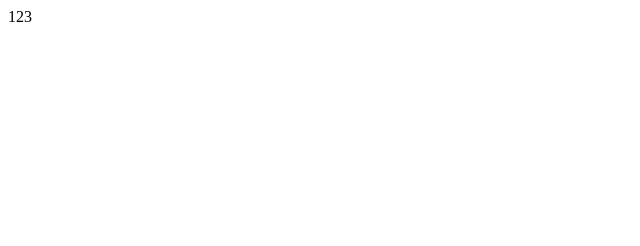
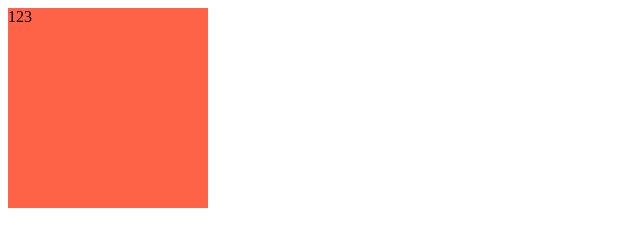
Before and after one commit to Stephen4951/stephen-html, a plain HTML site: page index.html in a window 1280 px wide. Shown: the whole page, without its empty margins (0-640 px from the left). Drawn offline with Linux system fonts and the light colour scheme.

Commit message:
main.css추가
ㅇㅇㅇㅇㅇ

```diff
--- a/index.html
+++ b/index.html
@@ -5,6 +5,7 @@
     <meta charset="UTF-8">
     <meta name="viewport" content="width=device-width, initial-scale=1.0">
     <title>Document</title>
+    <link rel="stylesheet" href="./main.css">
 </head>
 
 <body>
--- /dev/null
+++ b/main.css
@@ -0,0 +1,5 @@
+.box {
+    width: 200px;
+    height: 200px;
+    background: tomato;
+}
```
